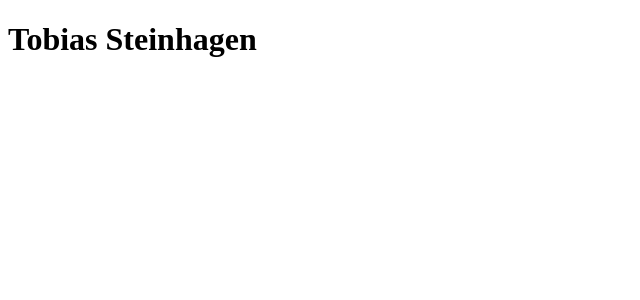
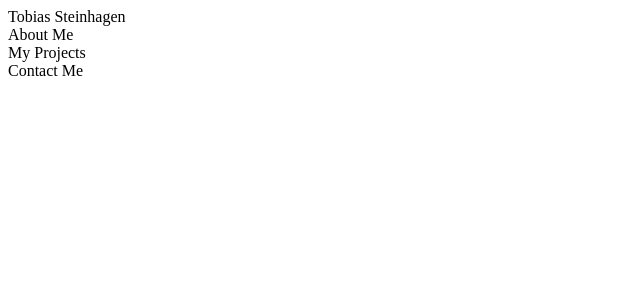
Before and after one commit to Stonehagen/personal-portfolio, a React (Create React App) app: page / in a window 1280 px wide. Shown: the top 300 px of the page, without its empty margins (0-640 px from the left). Built offline with nearby package versions, Linux system fonts and the light colour scheme.

Commit message:
add simple layout in App Component

```diff
--- a/src/App.js
+++ b/src/App.js
@@ -1,11 +1,14 @@
-import React from "react";
+import React from 'react';
 
 const App = () => {
   return (
     <div className="App">
-     <h1>Tobias Steinhagen</h1>
+      <div className="Header">Tobias Steinhagen</div>
+      <div className='About-Me'>About Me</div>
+      <div className='Projects'>My Projects</div>
+      <div className='Contact'>Contact Me</div>
     </div>
   );
-}
+};
 
 export default App;
```
